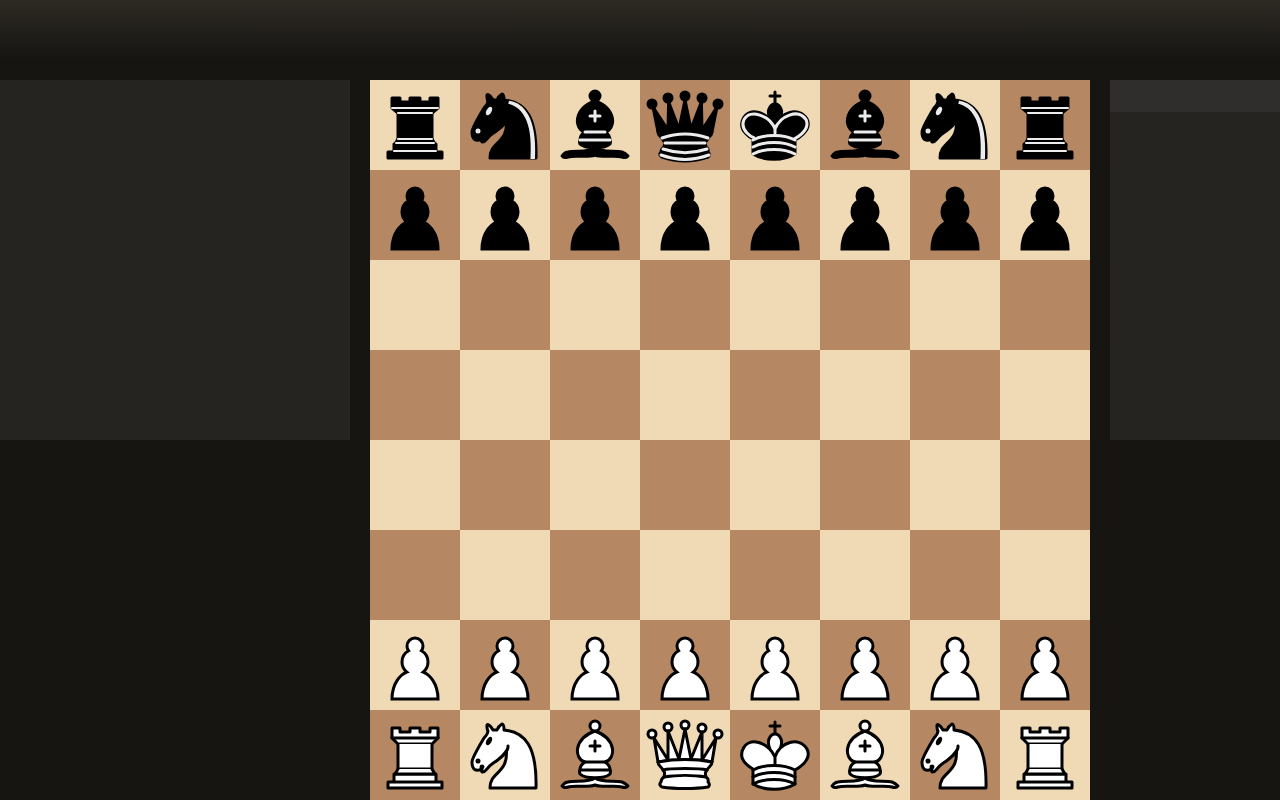
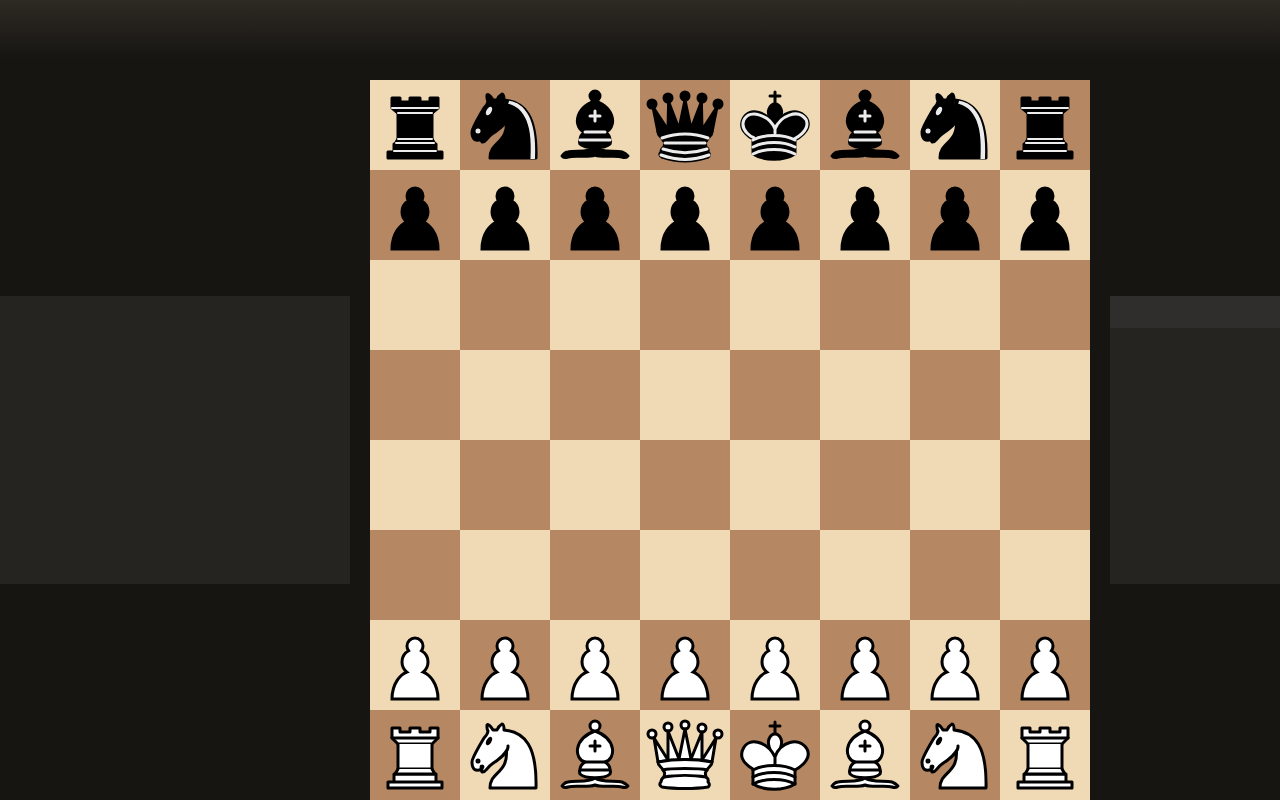
Before and after one commit to Constantine-32/chess, a plain HTML site: page index.html in a window 1280 px wide. Shown: the top 800 px of the page. Drawn offline with Linux system fonts and the light colour scheme.

Commit message:
Centered aside panels

```diff
--- a/css/style.sass
+++ b/css/style.sass
@@ -18,13 +18,14 @@ header
 main
   display: flex
   justify-content: space-between
+  align-items: center
   width: 1460px
   height: 720px
   margin: 0 auto
 
 aside
   width: 350px
-  height: 50%
+  height: 40%
   background-color: #262421
 
 .board
```
Also changed, not shown: css/style.css.
